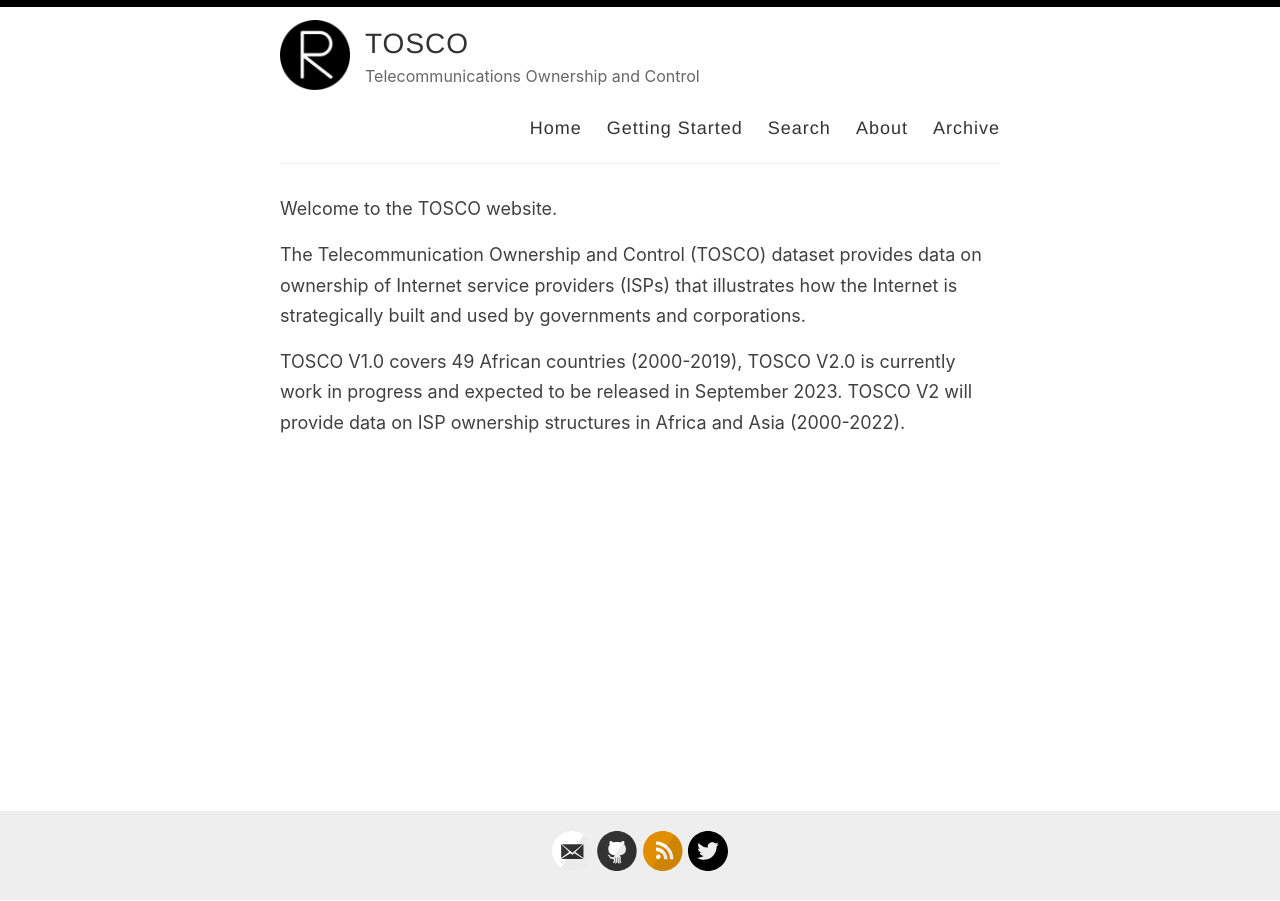
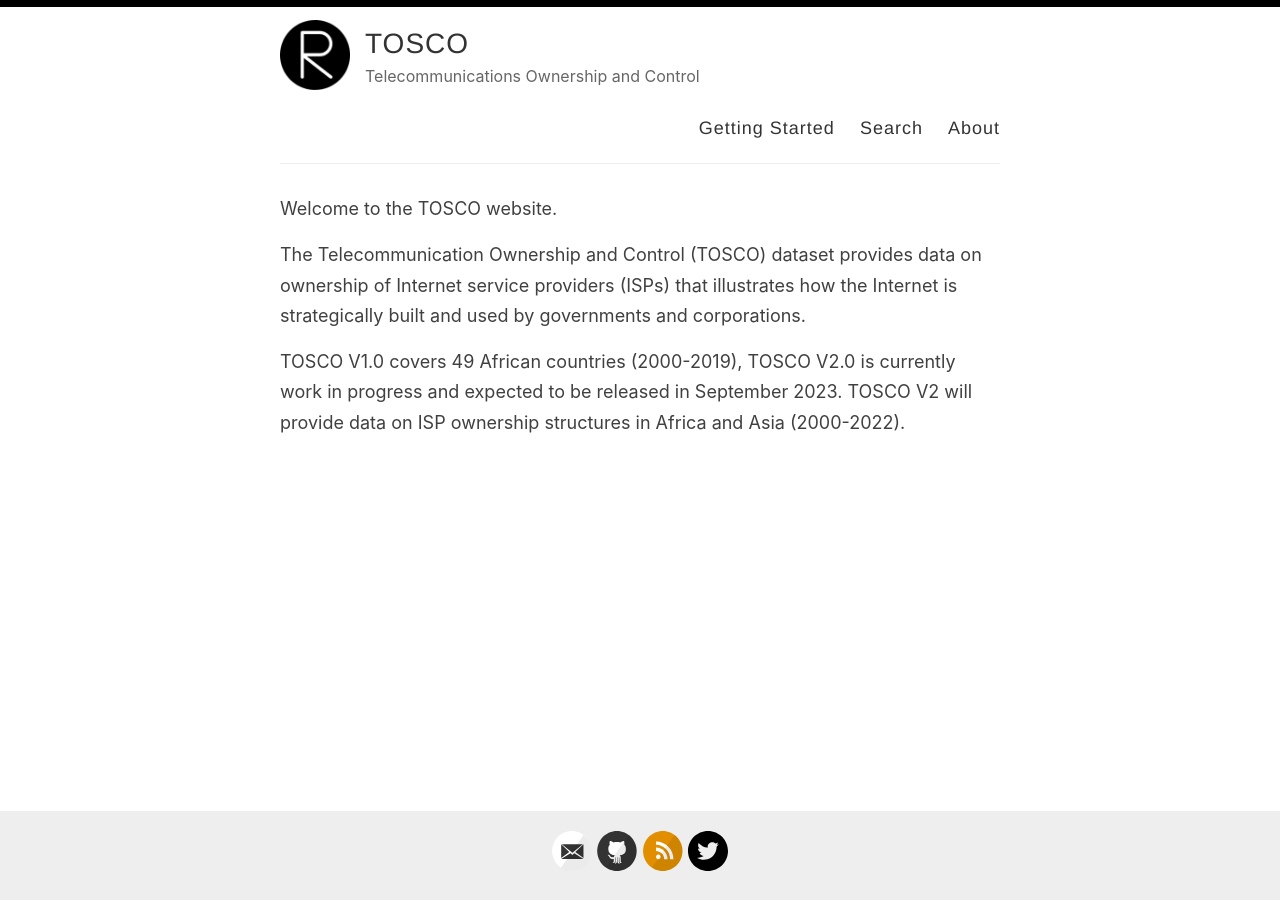
Before and after one commit to YingYan77/reverie, a Jekyll site: the page built from index.md, in a window 1280 px wide. Built offline with Jekyll 4.4.1, drawn with Linux system fonts in a browser that asks for light colours.

Commit message:
Update default.html

```diff
--- a/_layouts/default.html
+++ b/_layouts/default.html
@@ -28,11 +28,9 @@
             </div>
 
             <nav>
-              <a href="{{ site.baseurl }}/">Home</a>
               <a href="{{ site.baseurl }}/getting-started">Getting Started</a>
               <a href="{{ site.baseurl }}/search">Search</a>
               <a href="{{ site.baseurl }}/about">About</a>
-              <a href="{{ site.baseurl }}/archive">Archive</a>
             </nav>
           </header>
         </div>
```
